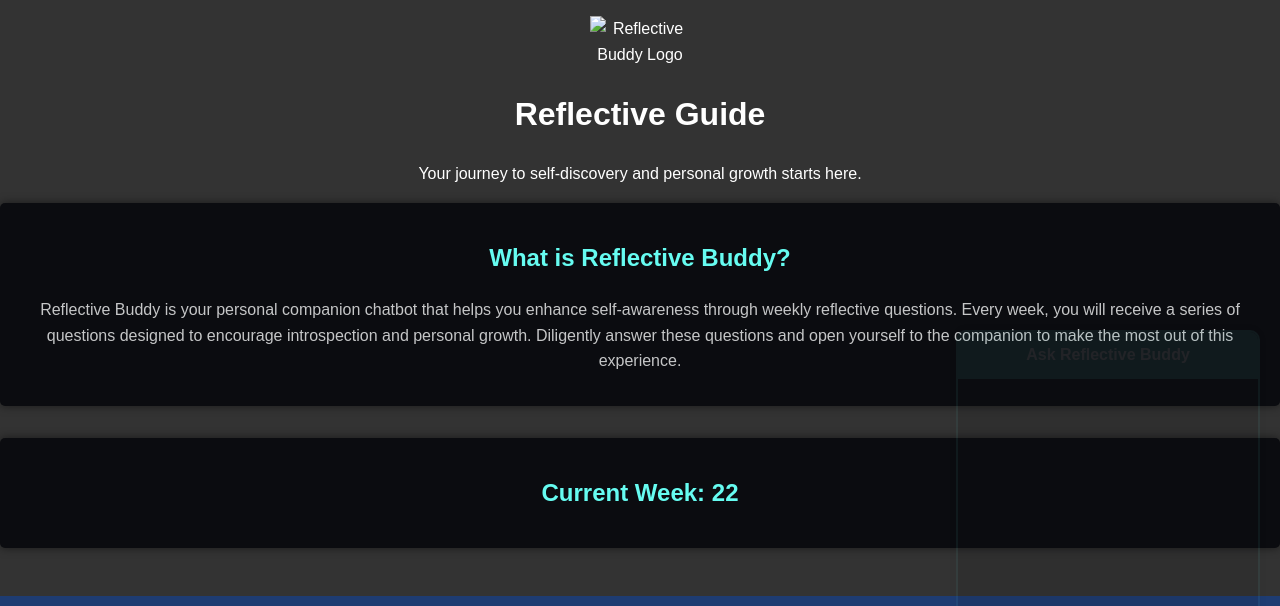
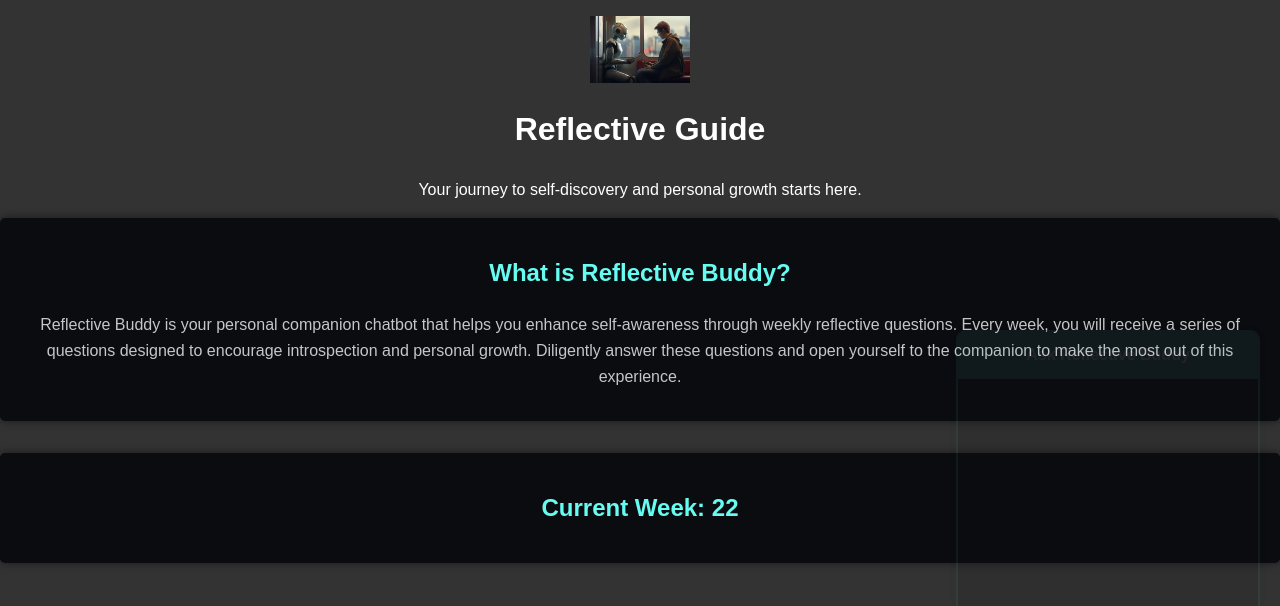
Before and after one commit to avinashn2016/curiouscompanion, a website: page index.html in a window 1280 px wide. Shown: the top 606 px of the page. Drawn offline with Linux system fonts and the light colour scheme.

Commit message:
index.html

```diff
--- a/index.html
+++ b/index.html
@@ -8,7 +8,7 @@
 </head>
 <body>
   <header>
-    <img src="Create_an_attractive_logo_for_'Reflective_Buddy',_.png" alt="Reflective Buddy Logo" class="logo">
+    <img src="logo.png" alt="Reflective Buddy Logo" class="logo">
     <h1>Reflective Guide</h1>
     <p>Your journey to self-discovery and personal growth starts here.</p>
     <div id="summary">
```
